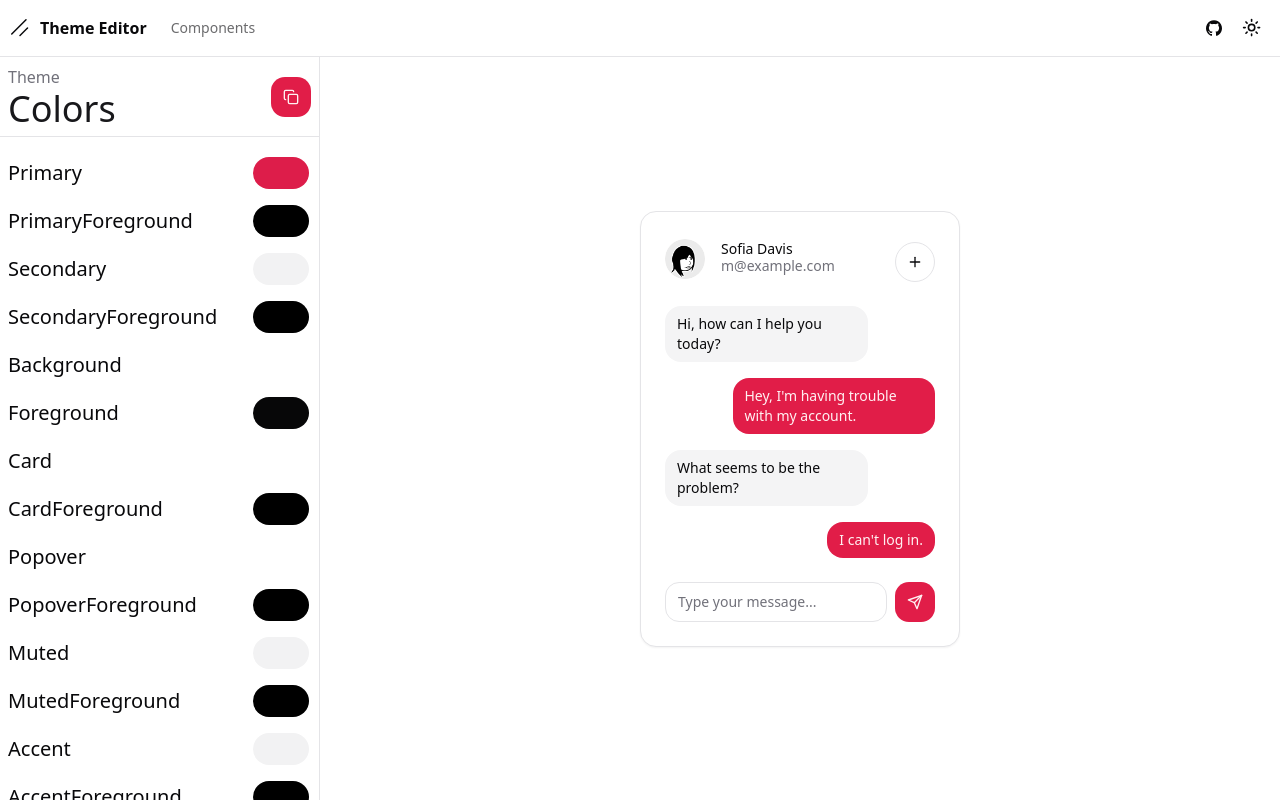
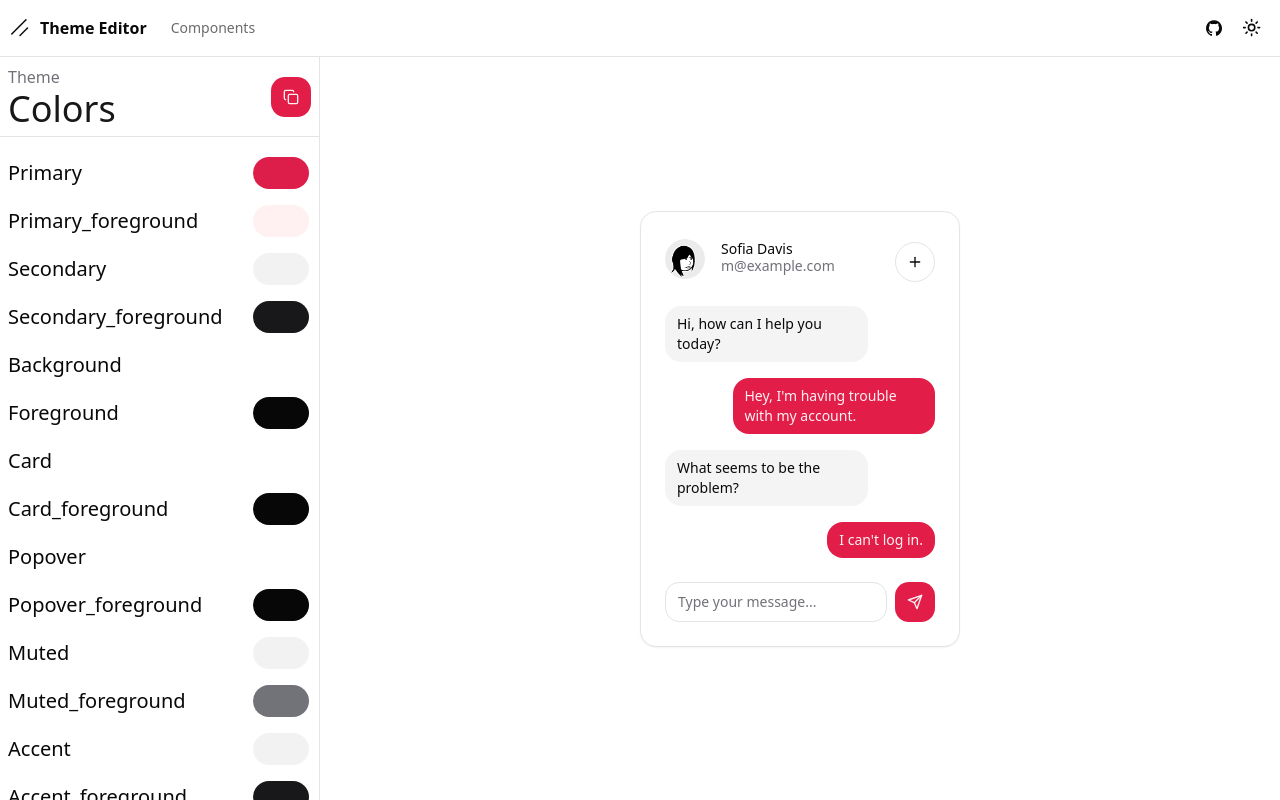
Before and after one commit to devnadeemashraf/shadcn-ui-theme-editor, a React (Vite) app: page / in a window 1280 px wide. Built offline with nearby package versions, Linux system fonts and the light colour scheme.

Commit message:
Fixed some TS issues

```diff
--- a/src/components/aside-theme-edit.tsx
+++ b/src/components/aside-theme-edit.tsx
@@ -20,7 +20,7 @@ const SwatchMap: TSwatchMap = [
     colorVariable: "--primary",
   },
   {
-    storeVariable: "primaryForeground",
+    storeVariable: "primary_foreground",
     colorVariable: "--primary-foreground",
   },
   {
@@ -28,7 +28,7 @@ const SwatchMap: TSwatchMap = [
     colorVariable: "--secondary",
   },
   {
-    storeVariable: "secondaryForeground",
+    storeVariable: "secondary_foreground",
     colorVariable: "--secondary-foreground",
   },
   {
@@ -44,7 +44,7 @@ const SwatchMap: TSwatchMap = [
     colorVariable: "--card",
   },
   {
-    storeVariable: "cardForeground",
+    storeVariable: "card_foreground",
     colorVariable: "--card-foreground",
   },
   {
@@ -52,7 +52,7 @@ const SwatchMap: TSwatchMap = [
     colorVariable: "--popover",
   },
   {
-    storeVariable: "popoverForeground",
+    storeVariable: "popover_foreground",
     colorVariable: "--popover-foreground",
   },
   {
@@ -60,7 +60,7 @@ const SwatchMap: TSwatchMap = [
     colorVariable: "--muted",
   },
   {
-    storeVariable: "mutedForeground",
+    storeVariable: "muted_foreground",
     colorVariable: "--muted-foreground",
   },
   {
@@ -68,7 +68,7 @@ const SwatchMap: TSwatchMap = [
     colorVariable: "--accent",
   },
   {
-    storeVariable: "accentForeground",
+    storeVariable: "accent_foreground",
     colorVariable: "--accent-foreground",
   },
   {
@@ -76,7 +76,7 @@ const SwatchMap: TSwatchMap = [
     colorVariable: "--destructive",
   },
   {
-    storeVariable: "destructiveForeground",
+    storeVariable: "destructive_foreground",
     colorVariable: "--destructive-foreground",
   },
   {
```
